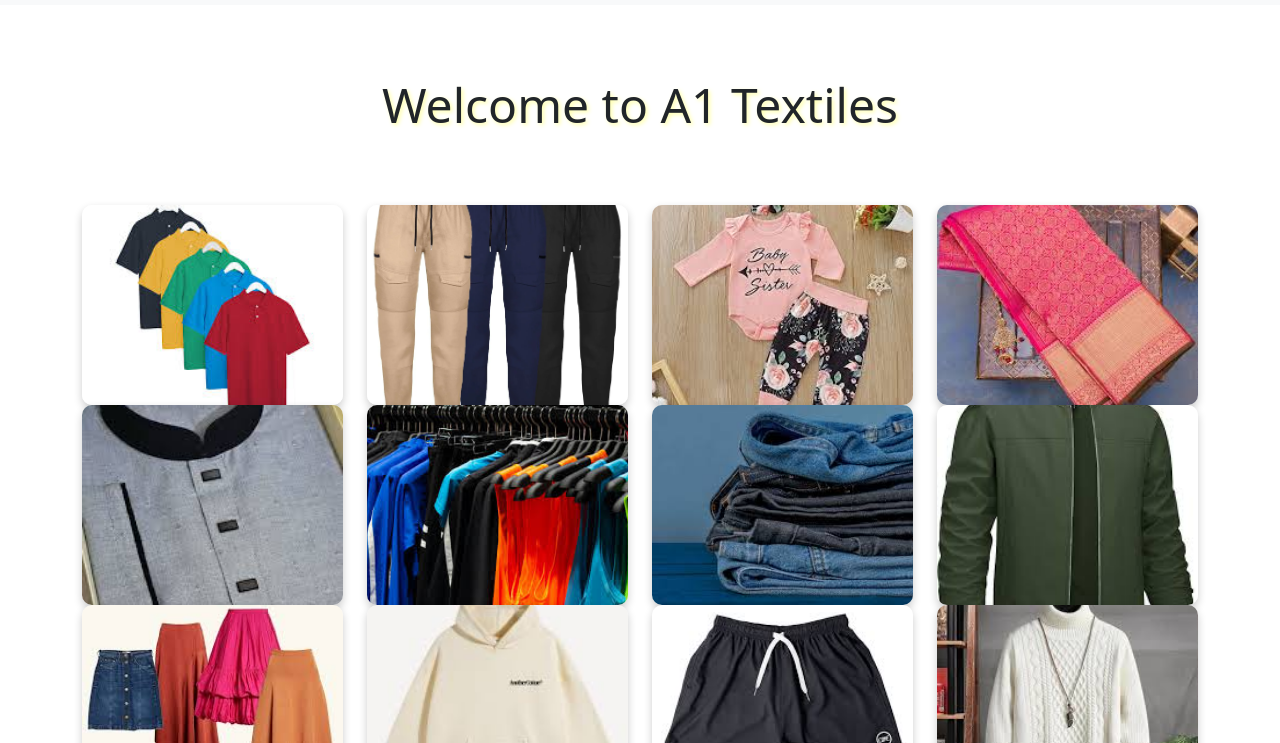
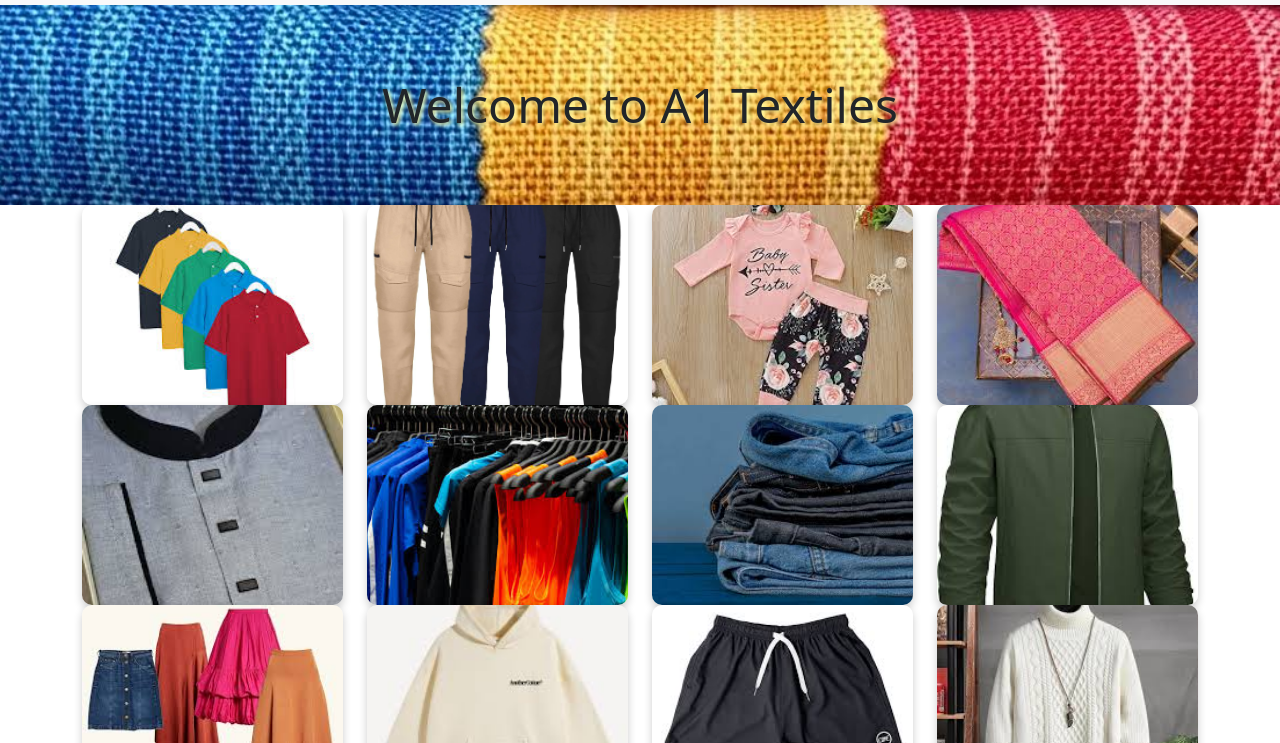
Before and after one commit to Mahedul22/assignment1Awdd-2503, a plain HTML site: page index.html in a window 1280 px wide. Shown: the part 57-800 px from the top of the page. Drawn offline with Linux system fonts and the light colour scheme; files whose address does not match are found by name.

Commit message:
Update style.css

```diff
--- a/css/style.css
+++ b/css/style.css
@@ -15,7 +15,7 @@
 
 
 .banner {
-    background-image: url('images/Banner.jpg'); /* Correct relative path */
+    background-image: url('../images/Banner.jpg'); /* Correct relative path */
     background-size: cover;
     background-position: center;
     height: 200px; /* Adjust height as needed */
```
